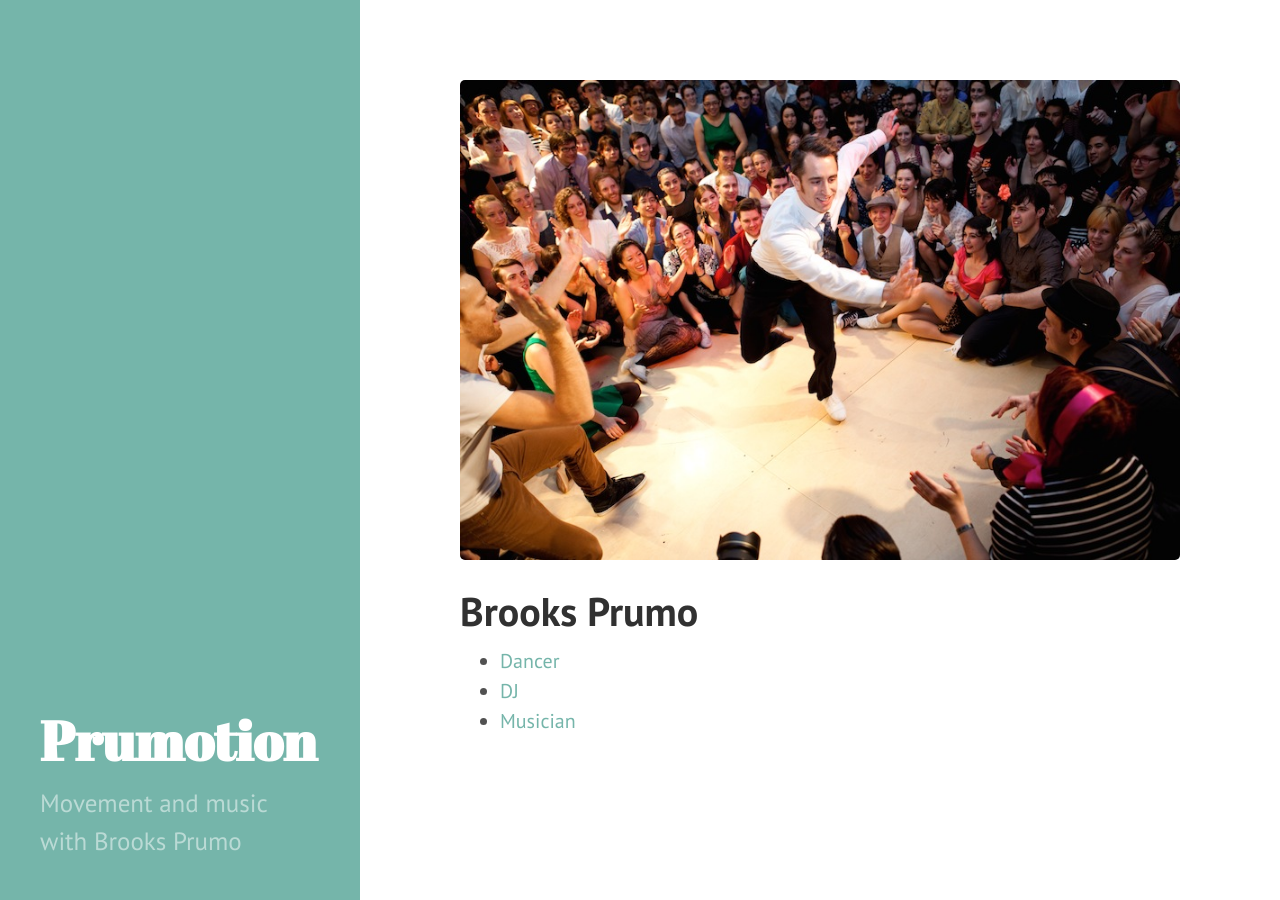
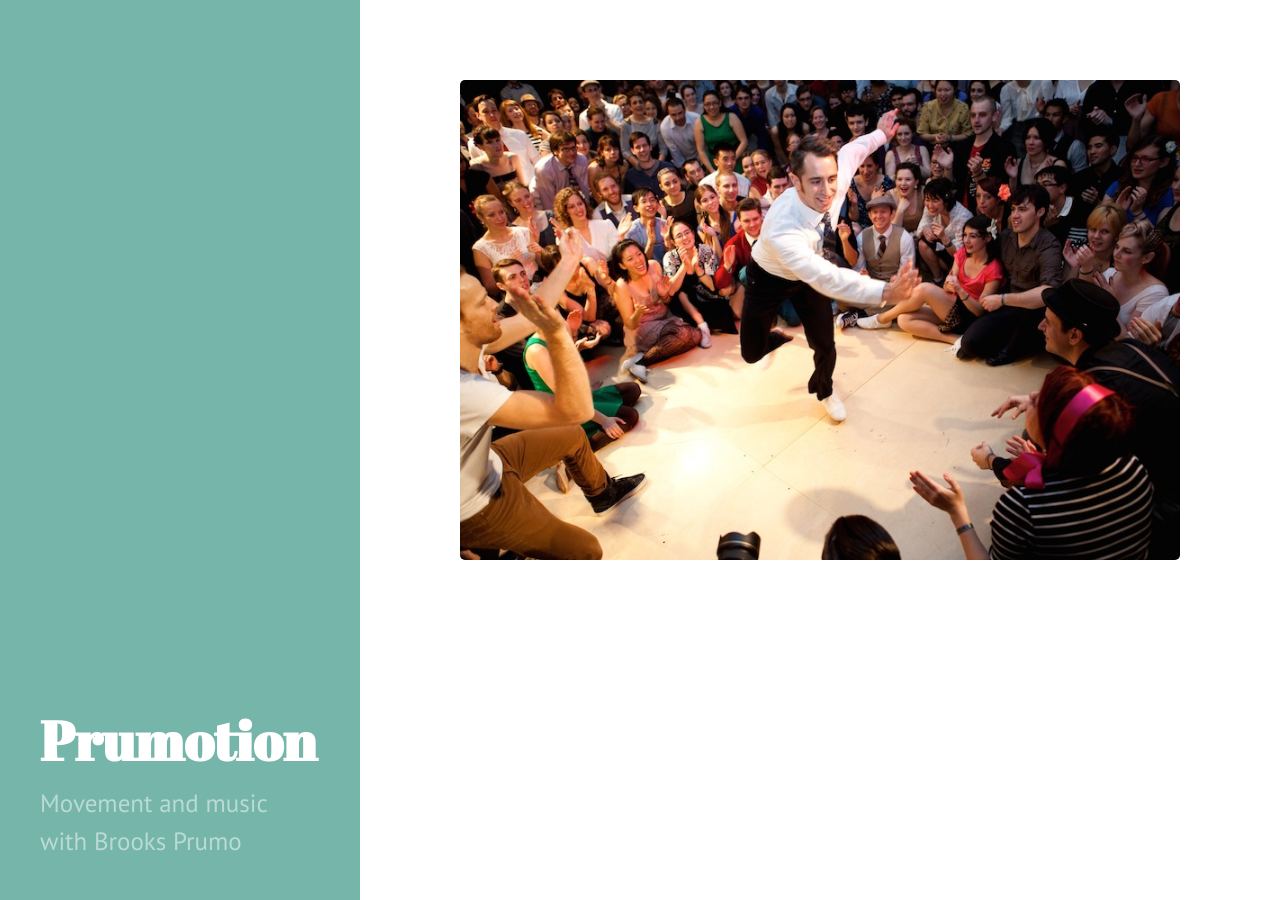
Before and after one commit to brooksprumo/prumotion.com, a Jekyll site: the page built from index.md, in a window 1280 px wide. Built offline with Jekyll 4.4.1, drawn with Linux system fonts in a browser that asks for light colours.

Commit message:
remove links to bios, since their paths aren't getting prepended with the sitename

```diff
--- a/index.md
+++ b/index.md
@@ -4,10 +4,3 @@ title: Home
 ---
 
 ![Brooks at Lindy Focus 2012](images/jam.jpg)
-
-Brooks Prumo
-============
-
-- [Dancer](bios/dancer.md)
-- [DJ](bios/dj.md)
-- [Musician](bios/musician.md)
```
